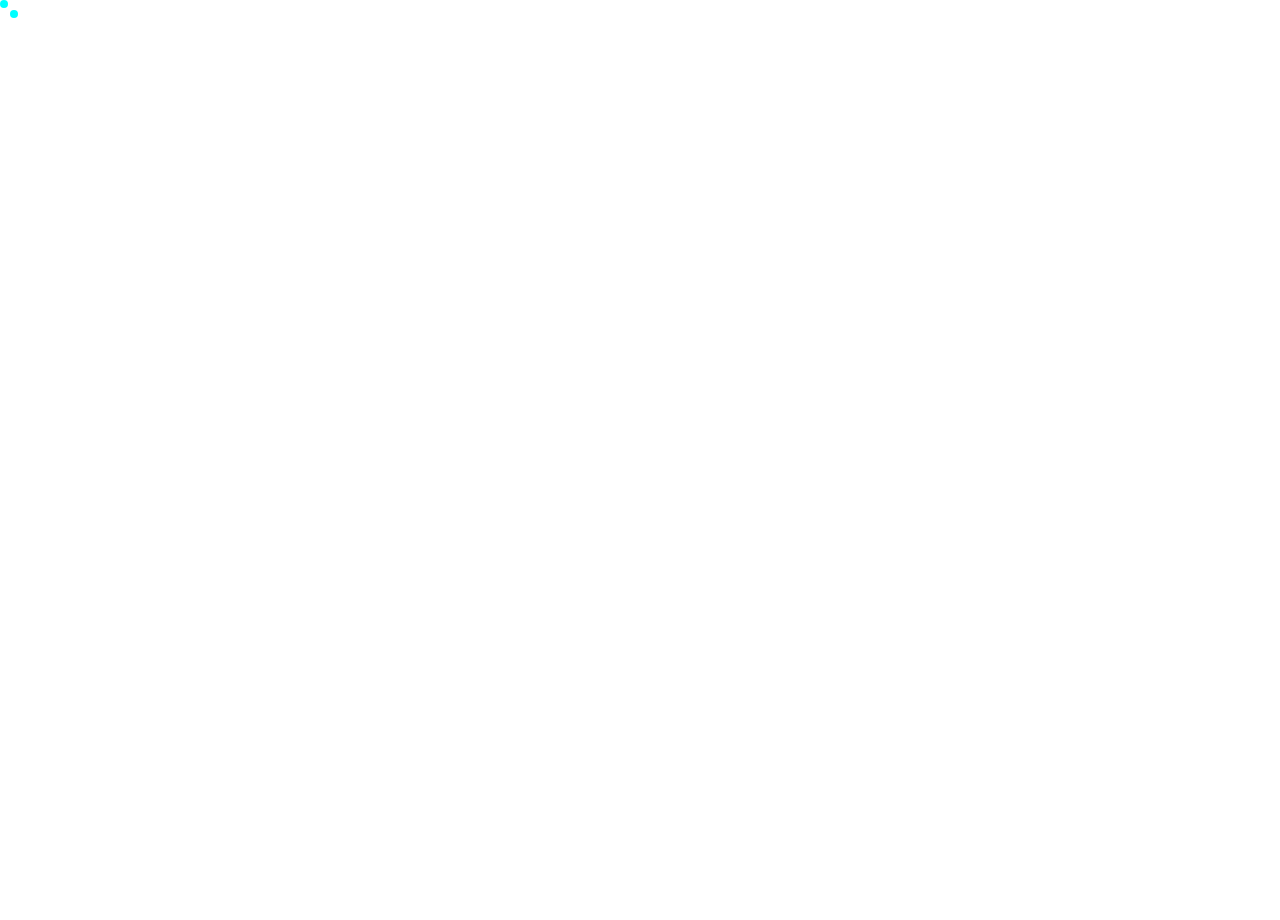
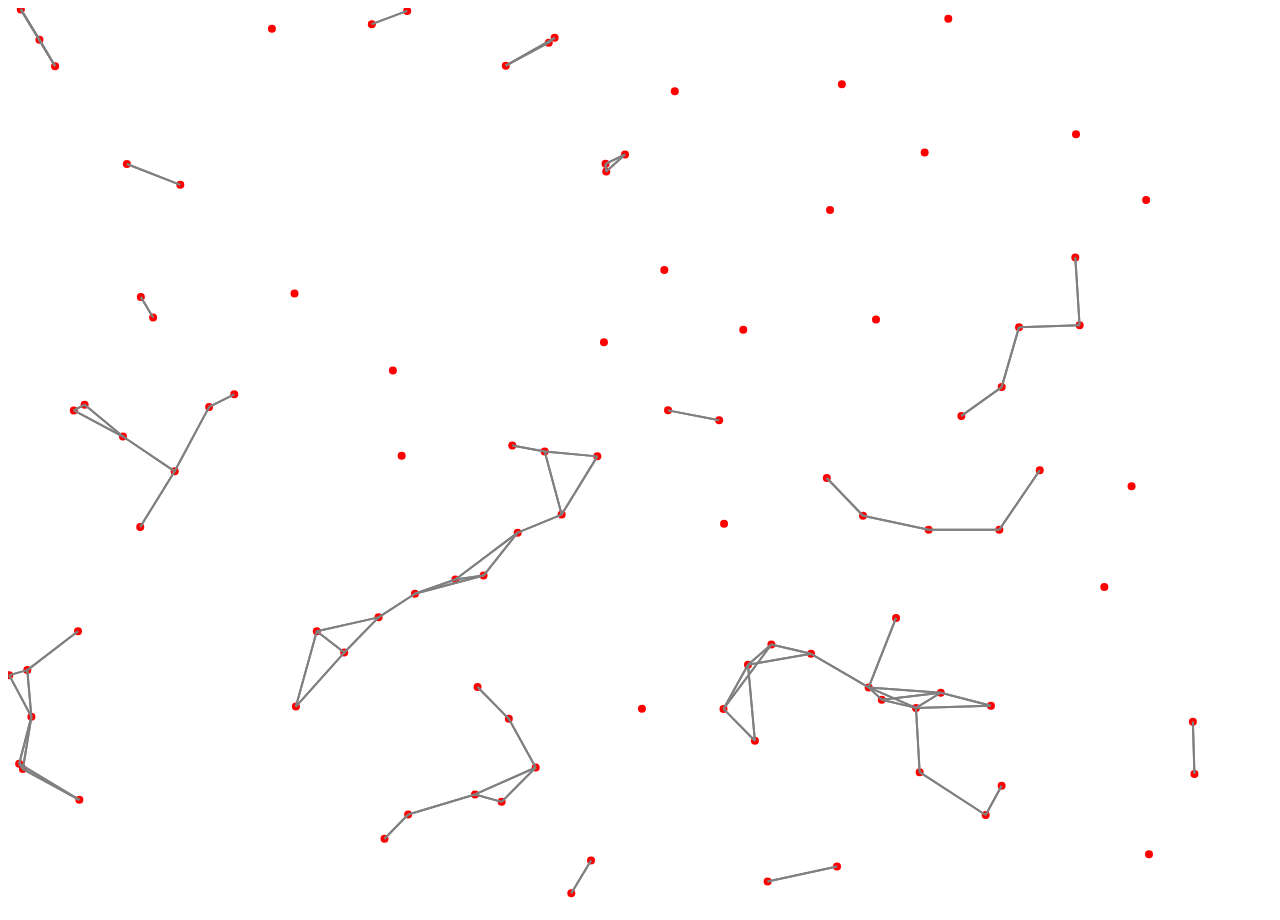
Before and after one commit to Lil-El/ecmascript, a plain HTML site: page JavaScript Class/index.html in a window 1280 px wide. Before the commit the page ends 800 px from the top, so only its background shows below. Drawn offline with Linux system fonts and the light colour scheme.

Commit message:
canvas draw point and line.

```diff
--- a/JavaScript Class/Dot.js
+++ b/JavaScript Class/Dot.js
@@ -6,22 +6,29 @@
  * @author Mino
  */
 export class Dot {
-  /** @type {number} dot.x - coordinate of x */
+  /** @type {number} coordinate of x */
   x;
 
-  /** @type {number} dot.y - coordinate of y */
+  /** @type {number} coordinate of y */
   y;
 
-  /** @type {Set<Dot>} #near - 私有 Set of `Dot`  */
+  /** @type {Set<Dot>} 私有 Set of `Dot`  */
   #near = new Set();
 
-  /** @type {string} Dot.DESCRIPTION - description */
-  static #DESCRIPTION = "Dot Static Variable.";
+  /** @type {string} 临界值 Critical */
+  static Critical = 50;
+
+  /** @type {CanvasRenderingContext2D | null} Canvas context 2d */
+  static #context = null;
 
   /** @constructor initial dot coordinate */
   constructor(x = 0, y = 0) {
     this.x = x;
     this.y = y;
+  }
+
+  static setContext(context) {
+    Dot.#context = context;
   }
 
   get near() {
@@ -50,14 +57,55 @@ export class Dot {
     return this;
   }
 
-  /**
-   * @param {HTMLDivElement} container dot container
-   * @param {Dot} dot dot
-   */
-  static createDom(container, dot) {
-    const ele = document.createElement("div");
-    ele.classList.add("dot");
-    ele.style = `left: ${dot.x}px; top: ${dot.y}px;`;
-    container.append(ele);
+  // 静态方法只能使用静态的成员变量，没有this
+  static render(...dots) {
+    dots.forEach(Dot.#drawPoint);
+
+    for (let i = 0; i < dots.length; i++) {
+      for (let j = i + 1; j < dots.length; j++) {
+        const dot1 = dots[i];
+        const dot2 = dots[j];
+        if (Dot.isNear(dot1, dot2)) {
+          dot1.append(dot2);
+          dot2.append(dot1);
+        }
+      }
+    }
+
+    dots.forEach((dot1) => {
+      dot1.near.forEach((dot2) => {
+        Dot.#drawLine(dot1, dot2);
+      });
+    });
+  }
+
+  static #drawPoint(dot) {
+    const ctx = Dot.#context;
+    ctx.fillStyle = "red";
+    ctx.beginPath();
+    ctx.arc(dot.x, dot.y, 4, 0, 2 * Math.PI, true);
+    ctx.fill();
+    ctx.closePath();
+  }
+
+  static #drawLine(dot1, dot2) {
+    const ctx = Dot.#context;
+    ctx.strokeStyle = "gray";
+    ctx.lineWidth = 2;
+    ctx.beginPath();
+    ctx.moveTo(dot1.x, dot1.y);
+    ctx.lineTo(dot2.x, dot2.y);
+    ctx.stroke();
+    ctx.closePath();
+  }
+
+  static distance(dot1, dot2) {
+    const absX = Math.abs(dot1.x - dot2.x);
+    const absY = Math.abs(dot1.y - dot2.y);
+    return Math.round(Math.sqrt(absX ** 2 + absY ** 2));
+  }
+
+  static isNear(dot1, dot2) {
+    return this.distance(dot1, dot2) <= Dot.Critical;
   }
 }
--- a/JavaScript Class/index.html
+++ b/JavaScript Class/index.html
@@ -11,18 +11,30 @@
         height: 8px;
         border-radius: 50%;
         background-color: aqua;
+        z-index: 1;
+      }
+      .line {
+        position: absolute;
+        height: 1px;
+        background-color: gray;
       }
     </style>
   </head>
   <body>
+    <canvas id="canvas" width="1200" height="900"></canvas>
+
     <script type="module">
       import { Dot } from "./Dot.js";
 
-      const dot1 = new Dot();
-      const dot2 = new Dot(10, 10);
+      Dot.setContext(document.querySelector("#canvas").getContext("2d"));
+      Dot.Critical = 80;
 
-      Dot.createDom(document.body, dot1);
-      Dot.createDom(document.body, dot2);
+      const dots = [];
+      for (let i = 0; i < 100; i++) {
+        dots[i] = new Dot(Math.random() * 1200, Math.random() * 900);
+      }
+
+      Dot.render(...dots);
     </script>
   </body>
 </html>
```
Also changed, not shown: JavaScript Class/readme.md.
